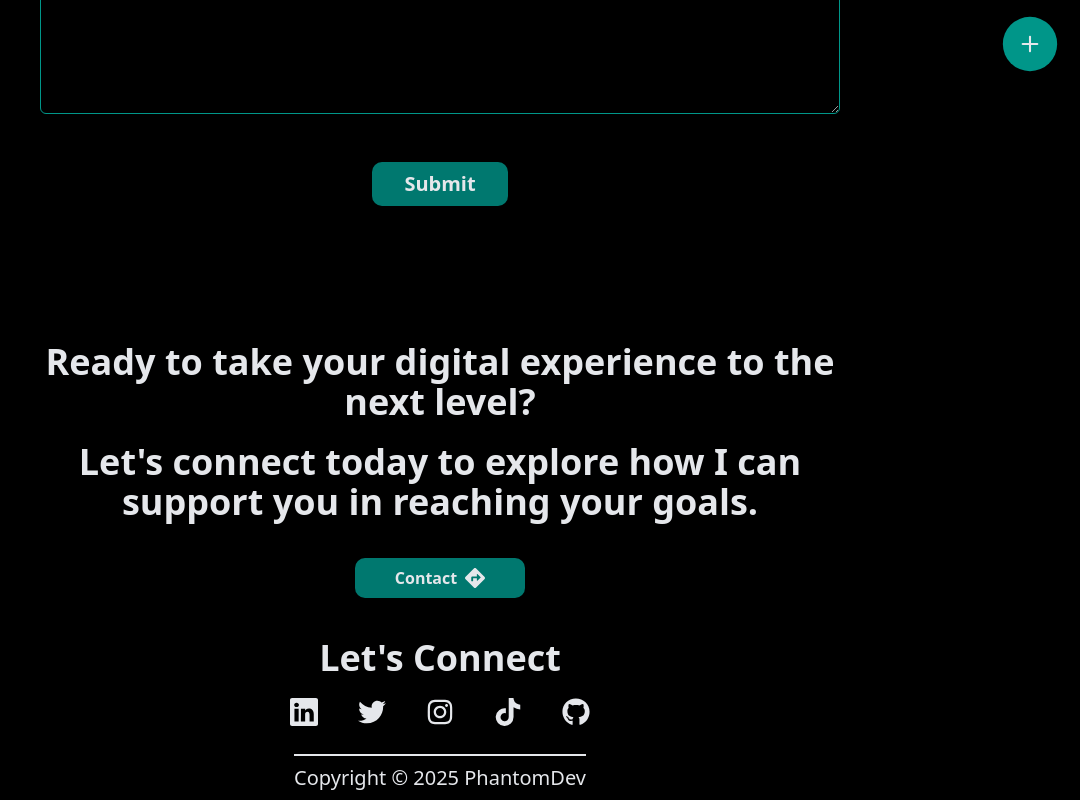
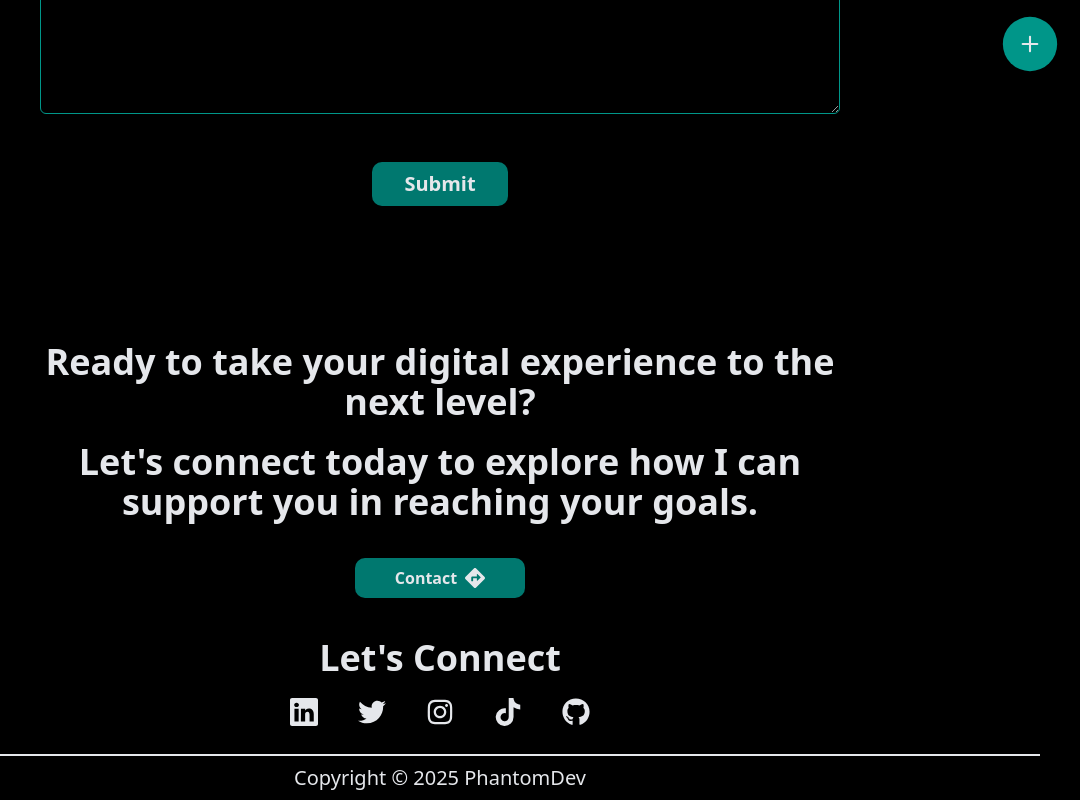
Before and after one commit to OlajuwonX/PDPortfolio, a React (Vite) app: page /contact in a window 1280 px wide. Shown: the part 630-1430 px from the top of the page, without its empty margins (200-1280 px from the left). Built offline with nearby package versions, Linux system fonts and the light colour scheme.

Commit message:
footer break adjusted

```diff
--- a/src/components/footer.tsx
+++ b/src/components/footer.tsx
@@ -9,7 +9,7 @@ const Footer = () => {
     const navigate = useNavigate();
 
     return (
-        <footer className="flex flex-col w-full text-center items-center justify-center gap-5 mt-8 pt-8 px-5 md:pt-10 md:px-12 lg:px-10 lg:pt-13 text-gray-800 dark:text-gray-200">
+        <footer className="flex flex-col w-full text-center justify-center gap-5 mt-8 pt-8 px-5 md:pt-10 md:px-12 lg:px-10 lg:pt-13 text-gray-800 dark:text-gray-200">
             <ScrollReveal delay={0.1}>
                 <p className="text-2xl md:text-3xl text-center flex-wrap lg:text-4xl font-semibold lg:font-bold md:px-30 lg:px-50">Ready to take your digital experience to the next level?</p>
             </ScrollReveal>
```
